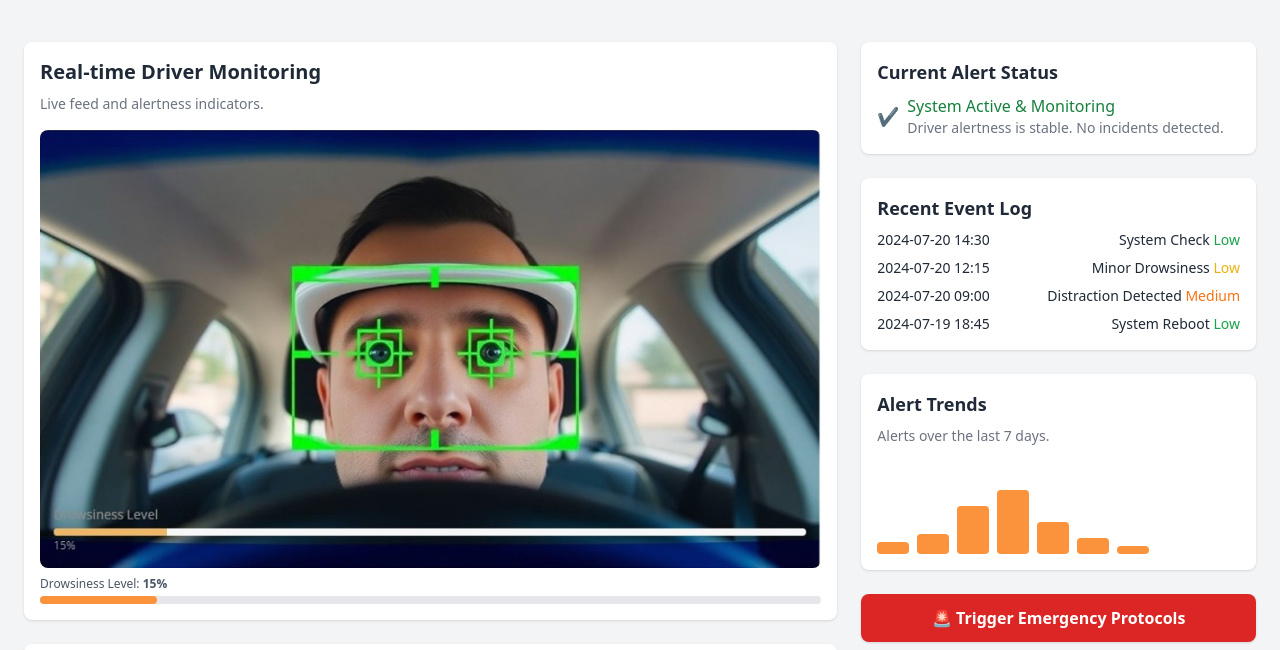
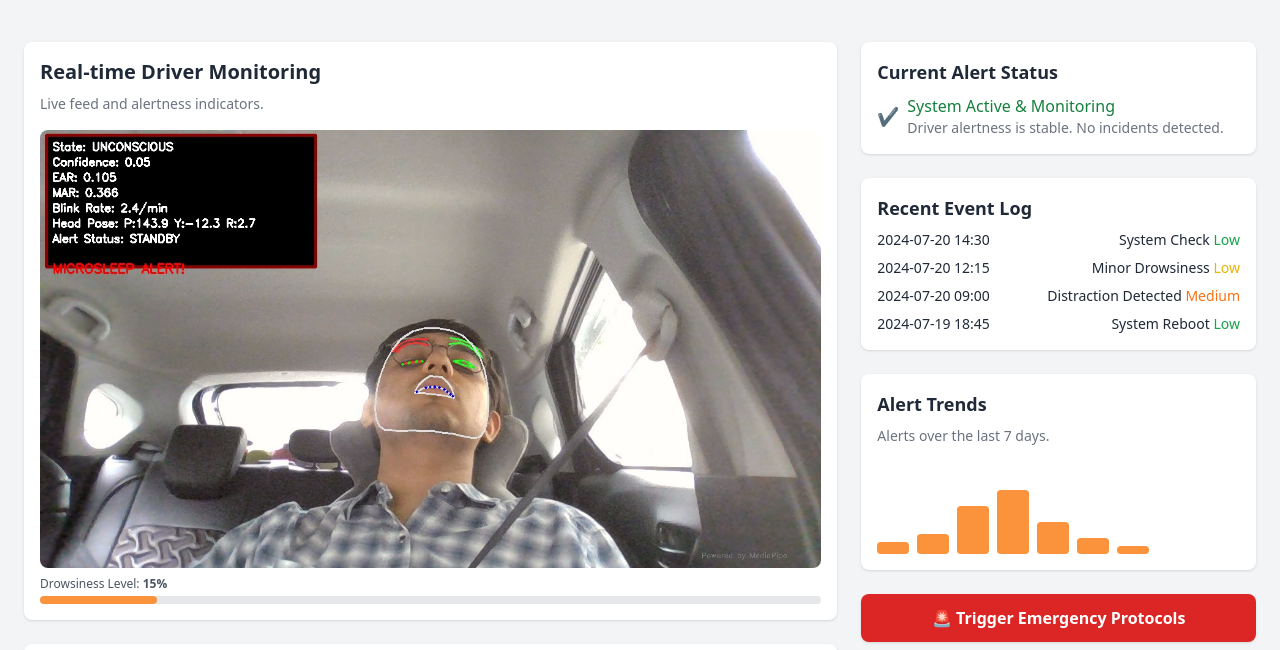
Before and after one commit to Shravani2006/team-martin-site, a plain HTML site: page monitoring.html in a window 1280 px wide. Shown: the part 78-728 px from the top of the page. Drawn offline with nearby package versions, Linux system fonts and the light colour scheme.

Commit message:
Update monitoring.html

```diff
--- a/monitoring.html
+++ b/monitoring.html
@@ -33,7 +33,7 @@
       <div class="bg-white rounded-lg shadow p-4">
         <h2 class="text-xl font-semibold mb-2">Real-time Driver Monitoring</h2>
         <p class="text-sm text-gray-500 mb-4">Live feed and alertness indicators.</p>
-        <img src="driver.jpg" alt="Driver feed" class="rounded-lg w-full"/>
+        <img src="alert.jpg" alt="Driver feed" class="rounded-lg w-full"/>
         <div class="mt-2 text-xs text-gray-600">
           Drowsiness Level: <strong>15%</strong>
           <div class="h-2 mt-1 w-full bg-gray-200 rounded-full">
```
